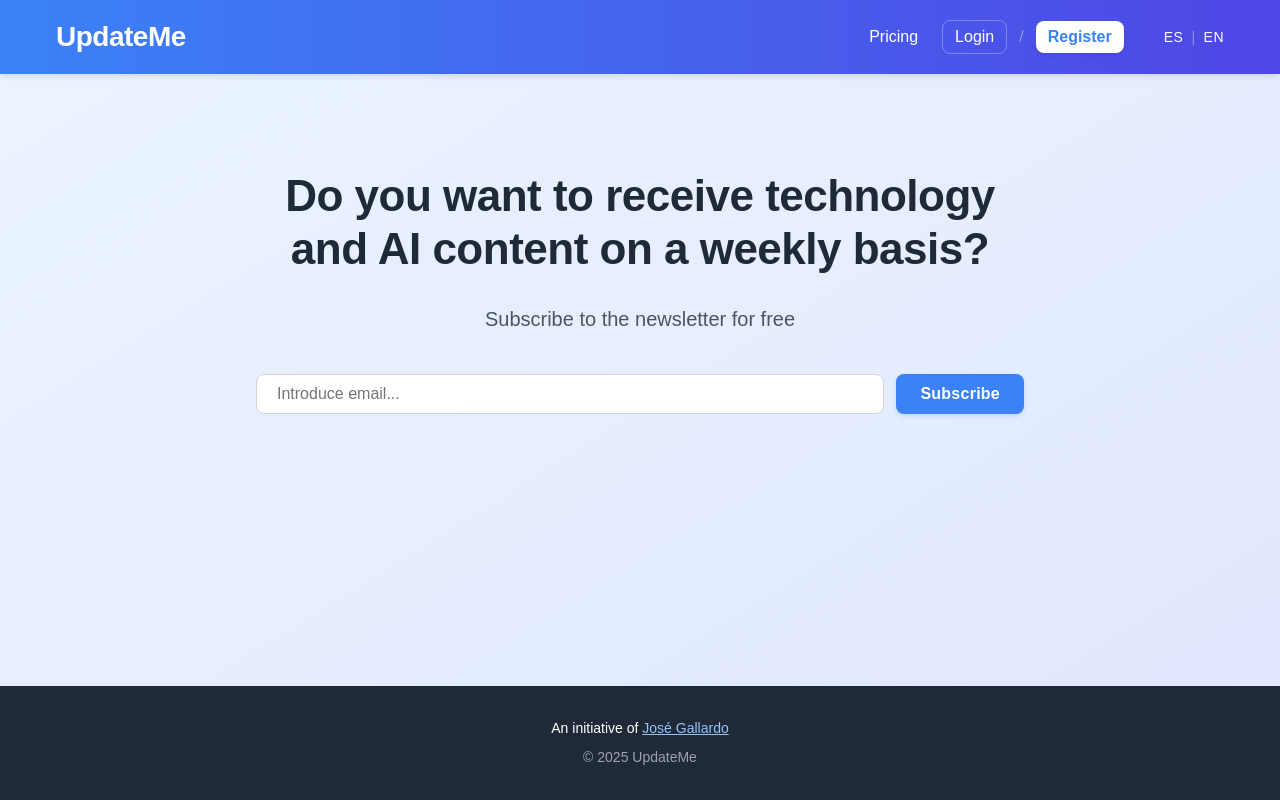
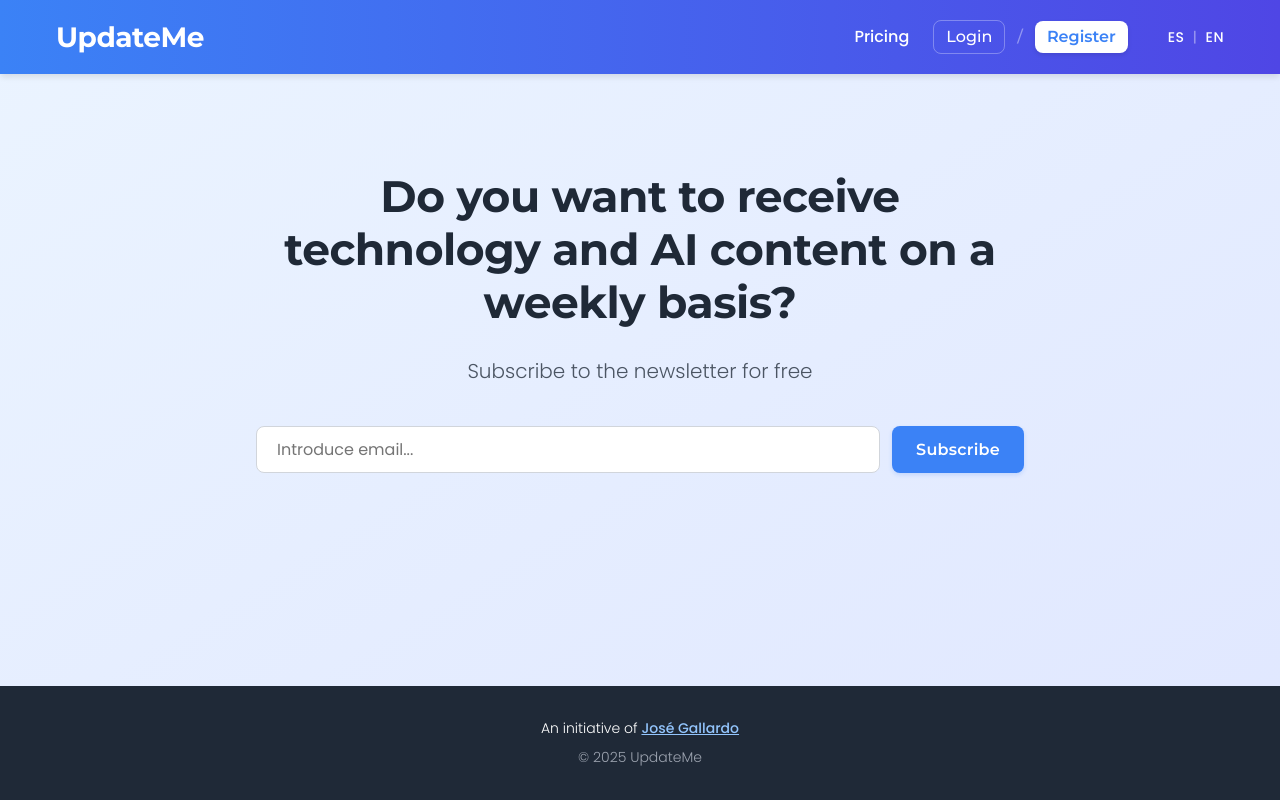
Before and after one commit to Joseleelsuper/UpdateMe, a Flask app: page / in a window 1280 px wide. Run offline with Flask 3, Linux system fonts and the light colour scheme.

Commit message:
Add Google Fonts preconnect links and adjust script tag formatting in index.html

```diff
--- a/templates/index.html
+++ b/templates/index.html
@@ -27,10 +27,14 @@
     <meta name="twitter:image"
         content="https://opengraph.b-cdn.net/production/images/bfabd6bc-249f-400a-9f99-8b5de217609c.png?token=xYoI1Ww9XbKGGL75Pk7C8GwxqEKiMhKEh1uiZ2twR2M&height=577&width=1200&expires=33280719472">
 
+    <!-- Google Fonts -->
+    <link rel="preconnect" href="https://fonts.googleapis.com">
+    <link rel="preconnect" href="https://fonts.gstatic.com" crossorigin>
+    <link href="https://fonts.googleapis.com/css2?family=Montserrat:wght@400;500;600;700&family=Poppins:wght@300;400;500;600;700&display=swap" rel="stylesheet">
+
     <link rel="icon" type="image/x-icon" href="{{ url_for('static', filename='img/favicon/favicon.ico') }}">
-    <link rel="stylesheet" href="{{ url_for('static', filename='css/global.css') }}">
     <link rel="stylesheet" href="{{ url_for('static', filename='css/pages/index.css') }}">
-    <script type="module" src="{{ url_for('static', filename='js/subscribe-form.js') }}"> defer</script>
+    <script type="module" src="{{ url_for('static', filename='js/subscribe-form.js') }}" defer></script>
 </head>
 
 <body>
```
